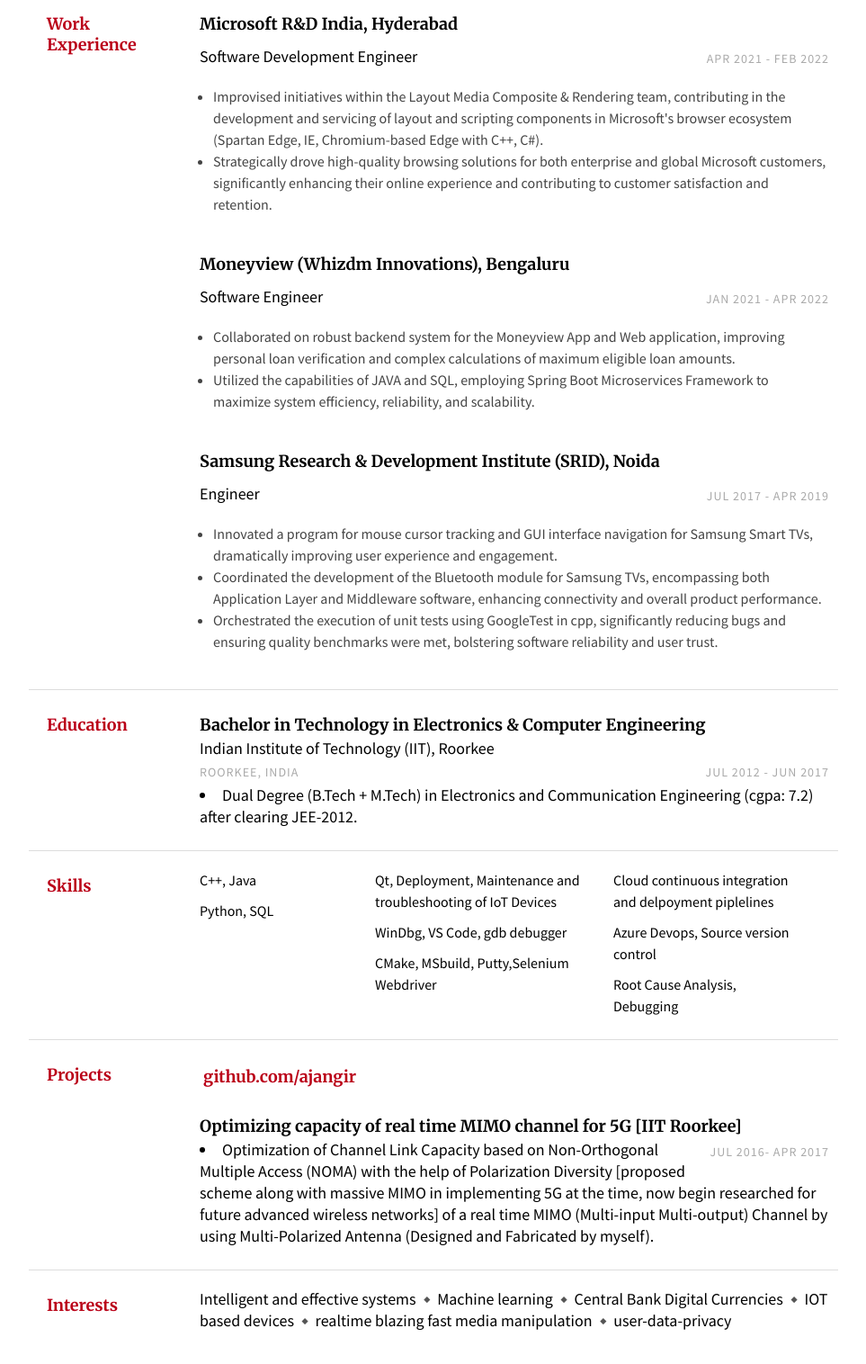
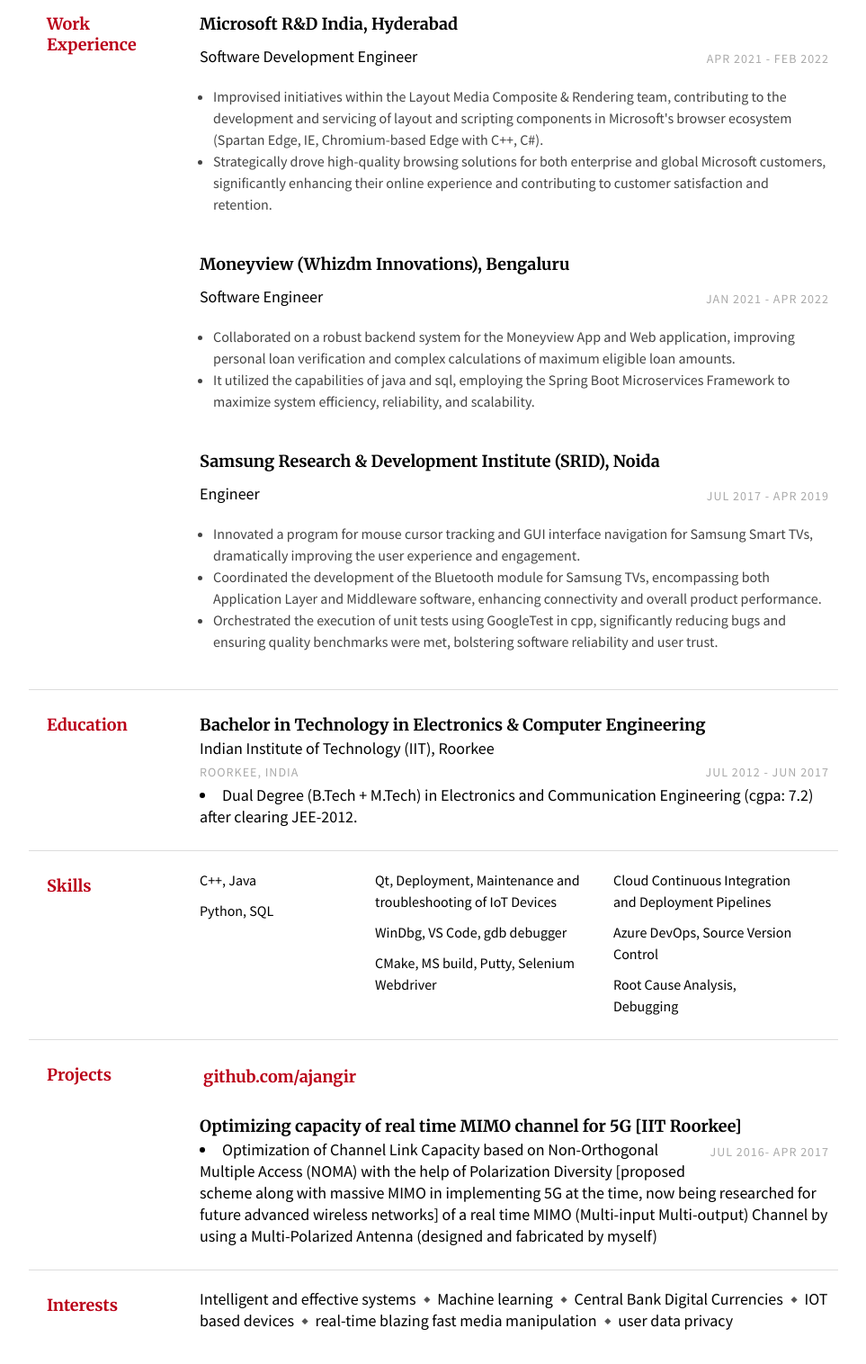
Before and after one commit to ajangir/ajangir.github.io, a plain HTML site: page index.html in a window 1280 px wide. Shown: the part 226-1742 px from the top of the page at 90% size, without its empty margins (158-1121 px from the left). Drawn offline with Linux system fonts and the light colour scheme.

Commit message:
basic-grammatical-errors

```diff
--- a/index.html
+++ b/index.html
@@ -34,7 +34,7 @@
                     <div class="col-right light">Apr 2021 - Feb 2022</div>
                 </div>
                 <ul class="desc">
-                    <li> Improvised initiatives within the Layout Media Composite & Rendering team, contributing in the
+                    <li> Improvised initiatives within the Layout Media Composite & Rendering team, contributing to the
                         development and servicing of layout and scripting components in Microsoft's browser ecosystem
                         (Spartan Edge, IE, Chromium-based Edge with C++, C#).</li>
                     <li> Strategically drove high-quality browsing solutions for both enterprise and global Microsoft
@@ -53,8 +53,8 @@
                     <div class="col-right light">Jan 2021 - Apr 2022</div>
                 </div>
                 <ul class="desc">
-                    <li>Collaborated on robust backend system for the Moneyview App and Web application, improving personal loan verification and complex calculations of maximum eligible loan amounts.</li>
-                    <li>Utilized the capabilities of JAVA and SQL, employing Spring Boot Microservices Framework to maximize system efficiency, reliability, and scalability.</li>
+                    <li>Collaborated on a robust backend system for the Moneyview App and Web application, improving personal loan verification and complex calculations of maximum eligible loan amounts.</li>
+                    <li>It utilized the capabilities of java and sql, employing the Spring Boot Microservices Framework to maximize system efficiency, reliability, and scalability.</li>
 
             </div>
 
@@ -69,7 +69,7 @@
                     <div class="col-right light">Jul 2017 - Apr 2019</div>
                 </div>
                 <ul class="desc">
-                    <li>Innovated a program for mouse cursor tracking and GUI interface navigation for Samsung Smart TVs, dramatically improving user experience and engagement.</li>
+                    <li>Innovated a program for mouse cursor tracking and GUI interface navigation for Samsung Smart TVs, dramatically improving the user experience and engagement.</li>
                     <li>Coordinated the development of the Bluetooth module for Samsung TVs, encompassing both Application Layer and Middleware software, enhancing connectivity and overall product performance.</li>
                     <li>Orchestrated the execution of unit tests using GoogleTest in cpp, significantly reducing bugs and ensuring quality benchmarks were met, bolstering software reliability and user trust.</li>
             </div>
@@ -98,12 +98,12 @@
                 <ul class="skills" style="width:35%">
                     <li>Qt, Deployment, Maintenance and troubleshooting of IoT Devices</li>
                     <li>WinDbg, VS Code, gdb debugger</li>
-                    <li>CMake, MSbuild, Putty,Selenium Webdriver</li>
+                    <li>CMake, MS build, Putty, Selenium Webdriver</li>
 
                 </ul>
                 <ul class="skills">
-                    <li>Cloud continuous integration and delpoyment piplelines</li>
-                    <li>Azure Devops, Source version control</li>
+                    <li>Cloud Continuous Integration and Deployment Pipelines</li>
+                    <li>Azure DevOps, Source Version Control</li>
                     <li>Root Cause Analysis, Debugging</li>
                 </ul>
             </div>
@@ -117,7 +117,7 @@
             <div class="section-text col-right">
                 <h3>Optimizing capacity of real time MIMO channel for 5G [IIT Roorkee]</h3>
                 <div class="col-right light">Jul 2016- Apr 2017</div>
-                <li>Optimization of Channel Link Capacity based on Non-Orthogonal Multiple Access (NOMA) with the help of Polarization Diversity [proposed scheme along with massive MIMO in implementing 5G at the time, now begin researched for future advanced wireless networks] of a real time MIMO (Multi-input Multi-output) Channel by using Multi-Polarized Antenna (Designed and Fabricated by myself).</li>
+                <li>Optimization of Channel Link Capacity based on Non-Orthogonal Multiple Access (NOMA) with the help of Polarization Diversity [proposed scheme along with massive MIMO in implementing 5G at the time, now being researched for future advanced wireless networks] of a real time MIMO (Multi-input Multi-output) Channel by using a Multi-Polarized Antenna (designed and fabricated by myself)</li>
             </div>
         </div>
 
@@ -125,7 +125,7 @@
             <h2 class="col">Interests</h2>
             <div class="section-text col-right"><span class="key">Intelligent and effective systems</span> <span class="key">Machine
                     learning</span> <span class="key">Central Bank Digital Currencies</span> <span class="key">IOT based devices</span>
-                    <span class="key">realtime blazing fast media manipulation</span> <span class="key">user-data-privacy</span> </div>
+                    <span class="key">real-time blazing fast media manipulation</span> <span class="key">user data privacy</span> </div>
         </div>
     </div>
 </body>
```
